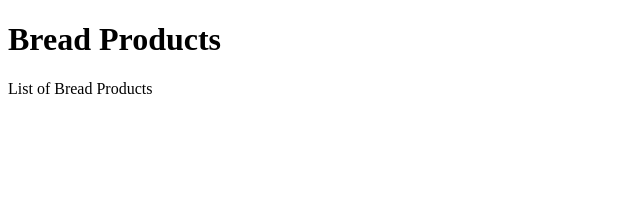
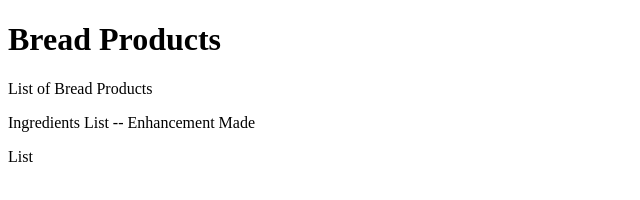
Before and after one commit to anandthakur1312/com.bread.demo, a plain HTML site: page WebContent/index.html in a window 1280 px wide. Shown: the whole page, without its empty margins (0-640 px from the left). Drawn offline with Linux system fonts and the light colour scheme.

Commit message:
Bug Fixed - Version 1.1 for production

```diff
--- a/WebContent/index.html
+++ b/WebContent/index.html
@@ -8,5 +8,7 @@
 	<h1>Bread Products</h1>
 	<p>List of Bread Products</p>
 
+	<span>Ingredients List -- Enhancement Made</span>
+	<p>List</p>
 </body>
 </html>
```
